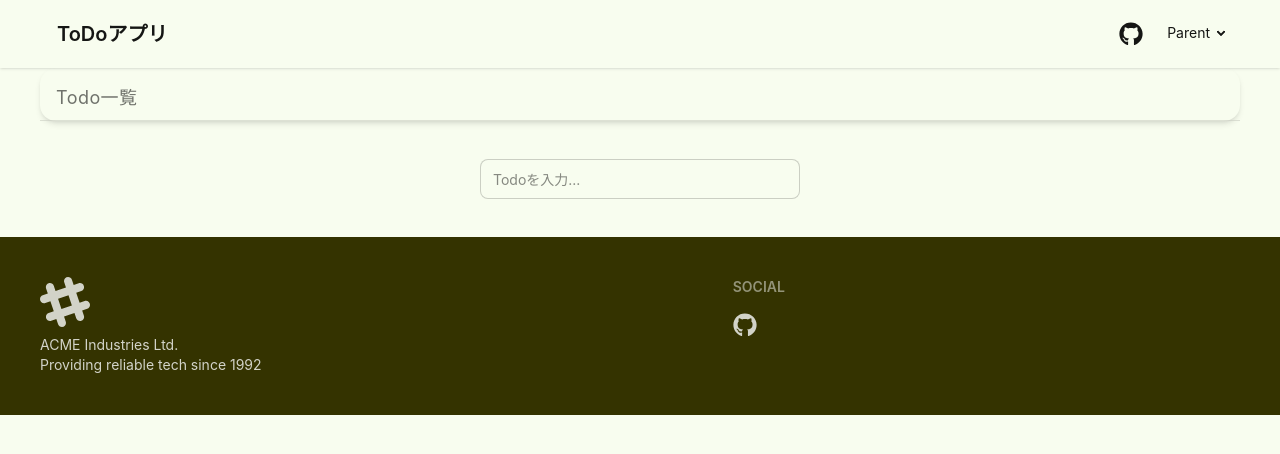
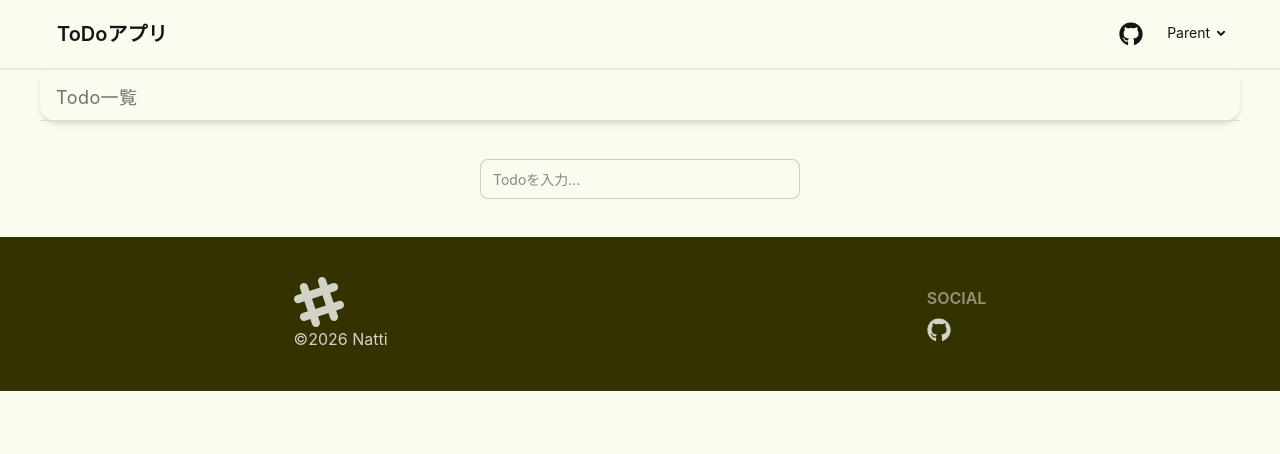
Before and after one commit to Natti3588/ReactLearnWithDocker, a React (Vite) app: page / in a window 1280 px wide. Shown: the top 454 px of the page. Built offline with nearby package versions, Linux system fonts and the light colour scheme.

Commit message:
feat: copyrightを追記して、footerを中央寄せに見えるように表示

```diff
--- a/src/components/layouts/Footer.tsx
+++ b/src/components/layouts/Footer.tsx
@@ -2,7 +2,7 @@ import { FaGithub } from "react-icons/fa";
 
 const Footer: React.FC = () => {
   return (
-    <footer className="footer sm:footer-horizontal bg-neutral text-neutral-content p-10">
+    <footer className="bg-neutral text-neutral-content p-10 flex flex-col sm:flex-row items-center sm:justify-around gap-8">
       <aside>
         <svg
           width="50"
@@ -16,9 +16,7 @@ const Footer: React.FC = () => {
           <path d="M22.672 15.226l-2.432.811.841 2.515c.33 1.019-.209 2.127-1.23 2.456-1.15.325-2.148-.321-2.463-1.226l-.84-2.518-5.013 1.677.84 2.517c.391 1.203-.434 2.542-1.831 2.542-.88 0-1.601-.564-1.86-1.314l-.842-2.516-2.431.809c-1.135.328-2.145-.317-2.463-1.229-.329-1.018.211-2.127 1.231-2.456l2.432-.809-1.621-4.823-2.432.808c-1.355.384-2.558-.59-2.558-1.839 0-.817.509-1.582 1.327-1.846l2.433-.809-.842-2.515c-.33-1.02.211-2.129 1.232-2.458 1.02-.329 2.13.209 2.461 1.229l.842 2.515 5.011-1.677-.839-2.517c-.403-1.238.484-2.553 1.843-2.553.819 0 1.585.509 1.85 1.326l.841 2.517 2.431-.81c1.02-.33 2.131.211 2.461 1.229.332 1.018-.21 2.126-1.23 2.456l-2.433.809 1.622 4.823 2.433-.809c1.242-.401 2.557.484 2.557 1.838 0 .819-.51 1.583-1.328 1.847m-8.992-6.428l-5.01 1.675 1.619 4.828 5.011-1.674-1.62-4.829z"></path>
         </svg>
         <p>
-          ACME Industries Ltd.
-          <br />
-          Providing reliable tech since 1992
+          &copy;2026 Natti
         </p>
       </aside>
       <nav>
```
